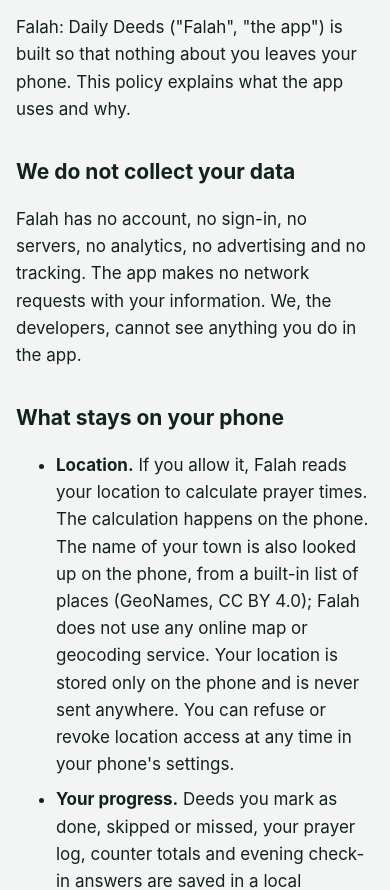
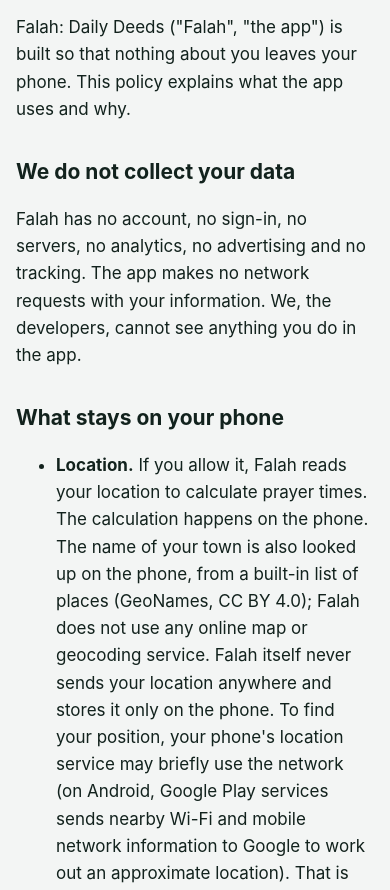
Before and after one commit to ashmilaabdulraoof-beep/falah, a plain HTML site: page privacy.html in a window 390 px wide. Shown: the part 179-1069 px from the top of the page. Drawn offline with Linux system fonts and the light colour scheme.

Commit message:
Privacy: explain the phone's location service

```diff
--- a/privacy.html
+++ b/privacy.html
@@ -19,7 +19,7 @@
 
 <h2>What stays on your phone</h2>
 <ul>
-<li><strong>Location.</strong> If you allow it, Falah reads your location to calculate prayer times. The calculation happens on the phone. The name of your town is also looked up on the phone, from a built-in list of places (GeoNames, CC BY 4.0); Falah does not use any online map or geocoding service. Your location is stored only on the phone and is never sent anywhere. You can refuse or revoke location access at any time in your phone's settings.</li>
+<li><strong>Location.</strong> If you allow it, Falah reads your location to calculate prayer times. The calculation happens on the phone. The name of your town is also looked up on the phone, from a built-in list of places (GeoNames, CC BY 4.0); Falah does not use any online map or geocoding service. Falah itself never sends your location anywhere and stores it only on the phone. To find your position, your phone's location service may briefly use the network (on Android, Google Play services sends nearby Wi-Fi and mobile network information to Google to work out an approximate location). That is part of your phone's operating system and is used only at that moment, to show prayer times. You can refuse or revoke location access at any time in your phone's settings.</li>
 <li><strong>Your progress.</strong> Deeds you mark as done, skipped or missed, your prayer log, counter totals and evening check-in answers are saved in a local database on the phone.</li>
 <li><strong>Family.</strong> Names and optional phone numbers you type into the Intentions screen (for example "Mother"), and when you last called them, are stored only on the phone. Tapping the call button hands the number to your phone's dialler. Falah does not read your contacts or call log.</li>
 <li><strong>Settings.</strong> Your name (if you enter one), language, calculation method and reminder choices are stored on the phone.</li>
```
